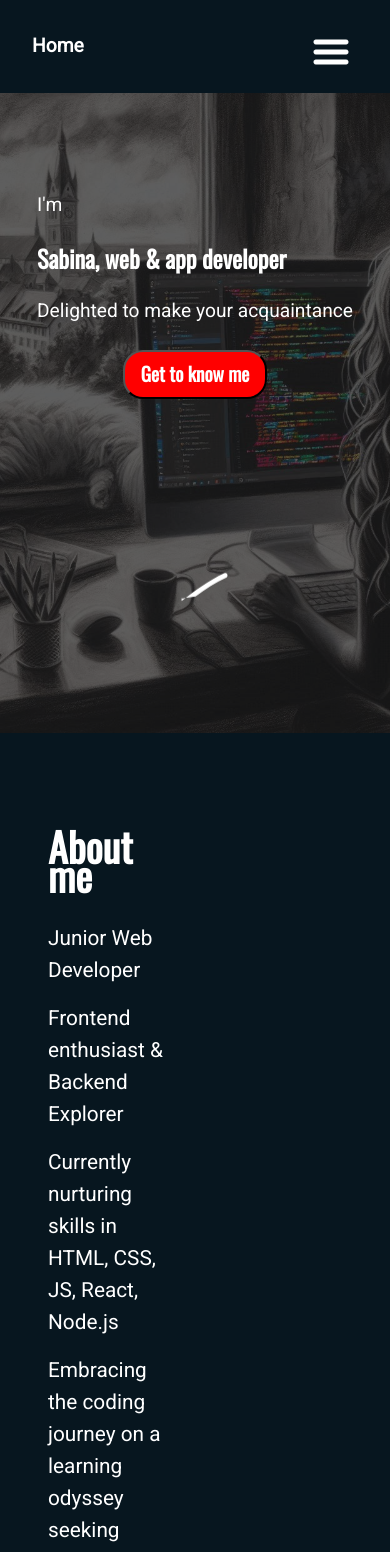
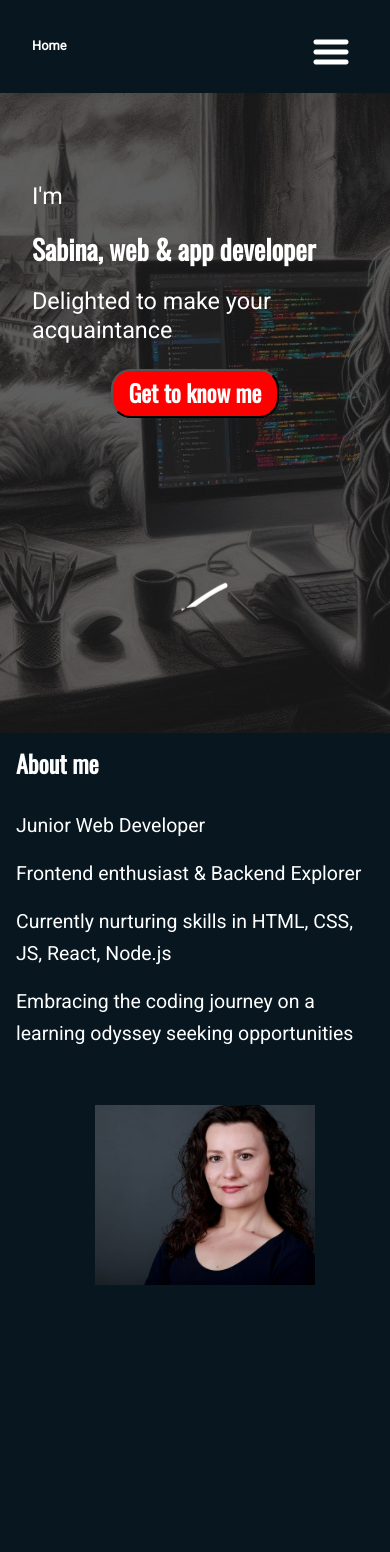
Before and after one commit to SabinaMB/portfolioSab, a React (Vite) app: page / in a window 390 px wide. Shown: the top 1552 px of the page. Built offline with nearby package versions, Linux system fonts and the light colour scheme.

Commit message:
responsive About section

```diff
--- a/src/components/About/About.jsx
+++ b/src/components/About/About.jsx
@@ -24,9 +24,9 @@ export const About = () => {
             </p>
         </div>
 
-        <div className={styles.image}>
+        <figure className={styles.image}>
         <img src={getImageUrl('imgSab.jpg')} alt="Sabina" className={styles.image}/>
-        </div>
+        </figure>
 
     </section>
   )
--- a/src/components/About/About.module.css
+++ b/src/components/About/About.module.css
@@ -3,21 +3,10 @@
     display: flex;
     flex-direction:row;
     align-items: center;
-    justify-content: space-between;
     z-index: 1;
-    padding: 3rem;
+    padding: 2rem;
     min-height: 60rem;
     background-color: var(--color-dark);
-}
-
-
-.image {
-    position: relative;
-    width: 20rem;
-    overflow: hidden;
-    height: auto;
-    margin: 4rem;
-
 }
 
 .content {
@@ -26,19 +15,38 @@
     align-items: left;
     justify-content: center;
     z-index: 1;
+    margin-bottom: 4rem;
 }
 
 .title {
-    font-size: 2.5rem;
+    font-size: clamp(1.5rem, 6vw, 2.5rem);
     font-weight: 700;
     font-family: var(--font-oswald);
     margin-bottom: 2rem;
 }
 
 .paragraph {
-    font-size: 1.3rem;
+    font-size: clamp(1rem, 5vw, 1.5rem);
     font-weight: 500;
     font-family: var(--font-roboto);
     margin-bottom: 1rem;
     line-height: 2rem;
 }
+
+.image {
+    position: relative;
+    width: clamp(15rem, 30vw, 20rem);
+    overflow: hidden;
+    height: auto;
+    margin: clamp(0.5rem, 5vw, 2rem);
+}
+
+@media screen and (max-width: 500px) {
+    .container {
+        flex-direction: column;
+        align-items: center;
+        padding: 1rem;
+        min-height: 100vh;
+    }
+
+}
--- a/src/components/Hero/Hero.module.css
+++ b/src/components/Hero/Hero.module.css
@@ -12,7 +12,6 @@
     background-color: var(--color-dark);
     background-size: cover;
     background-repeat: no-repeat;
-    /*box-shadow: inset 0 0 0 2000px rgba(7, 28, 31, 0.7);*/
     box-shadow: inset 0 0 0 2000px rgba(28, 28, 28, 0.7);
     background-position: center;
     background-attachment: fixed;
@@ -31,21 +30,22 @@
 }
 
 .title {
-    font-size: 2.5rem;
+    font-size: clamp(1.5rem, 7vw, 2.5rem);
     font-weight: 700;
     font-family: var(--font-oswald);
     margin-bottom: 1.5rem;
 }
 
 .paragraph {
-    font-size: 1.5rem;
+    font-size: clamp(1.2rem, 6vw, 1.5rem);
     font-weight: 500;
     font-family: var(--font-roboto);
     margin-bottom: 1.5rem;
+
 }
 
 .aboutBtn {
-    font-size: 1.5rem;
+    font-size: clamp(1rem, 6vw, 1.5rem);
     font-family: var(--font-oswald);
     font-weight: 600;
     background-color: var(--color-accent4);
@@ -78,21 +78,11 @@
   height: auto;
 }
 
-@media screen and (max-width: 425px) {
+@media screen and (max-width: 450px) {
     .container {
       padding: 2rem;
       min-height: 40rem;
     }
 
-    .title {
-      font-size: 1.5rem;
-    }
 
-    .paragraph {
-      font-size: 1.2rem;
-    }
-
-    .aboutBtn {
-      font-size: 1.2rem;
-    }
   }
--- a/src/components/Navbar/Navbar.module.css
+++ b/src/components/Navbar/Navbar.module.css
@@ -3,7 +3,7 @@
 .navbar {
     position: sticky;
     top: 0;
-    z-index: 1000; /* Ensure the navbar is above other content */
+    z-index: 1000;
     display: flex;
     justify-content: space-between;
     align-items: center;
@@ -12,7 +12,7 @@
 }
 
 .home {
-    font-size: 1.4rem;
+    font-size: clamp(0.8rem, 2vw, 1.4rem);
     font-weight: 600;
     text-decoration: none;
 }
@@ -33,13 +33,13 @@
 }
 
 .menuItems a {
-    font-size:1.4rem;
+    font-size: clamp(0.8rem, 2vw, 1.4rem);
     font-weight: 600;
     text-decoration: none;
 }
 
 .cvBtn {
-    font-size: 1rem;
+    font-size: clamp(1rem, 1.5vw, 1.2rem);
     font-weight: 600;
     padding-right: 0.3rem;
     padding-left: 0.3rem;
@@ -52,13 +52,7 @@
 
 @media screen and (max-width: 780px) {
 
-    .home {
-        font-size: 1.2rem;
-    }
 
-    .menuItems a {
-        font-size: 1.2rem;
-    }
 
     .navbar {
         flex-direction: column;
--- a/src/index.css
+++ b/src/index.css
@@ -5,6 +5,7 @@
     font-family: var(--font-roboto);
     color: var(--color-text);
     line-height: 1.8rem;
+    font-size: 16px;
 }
 
 html {
```
